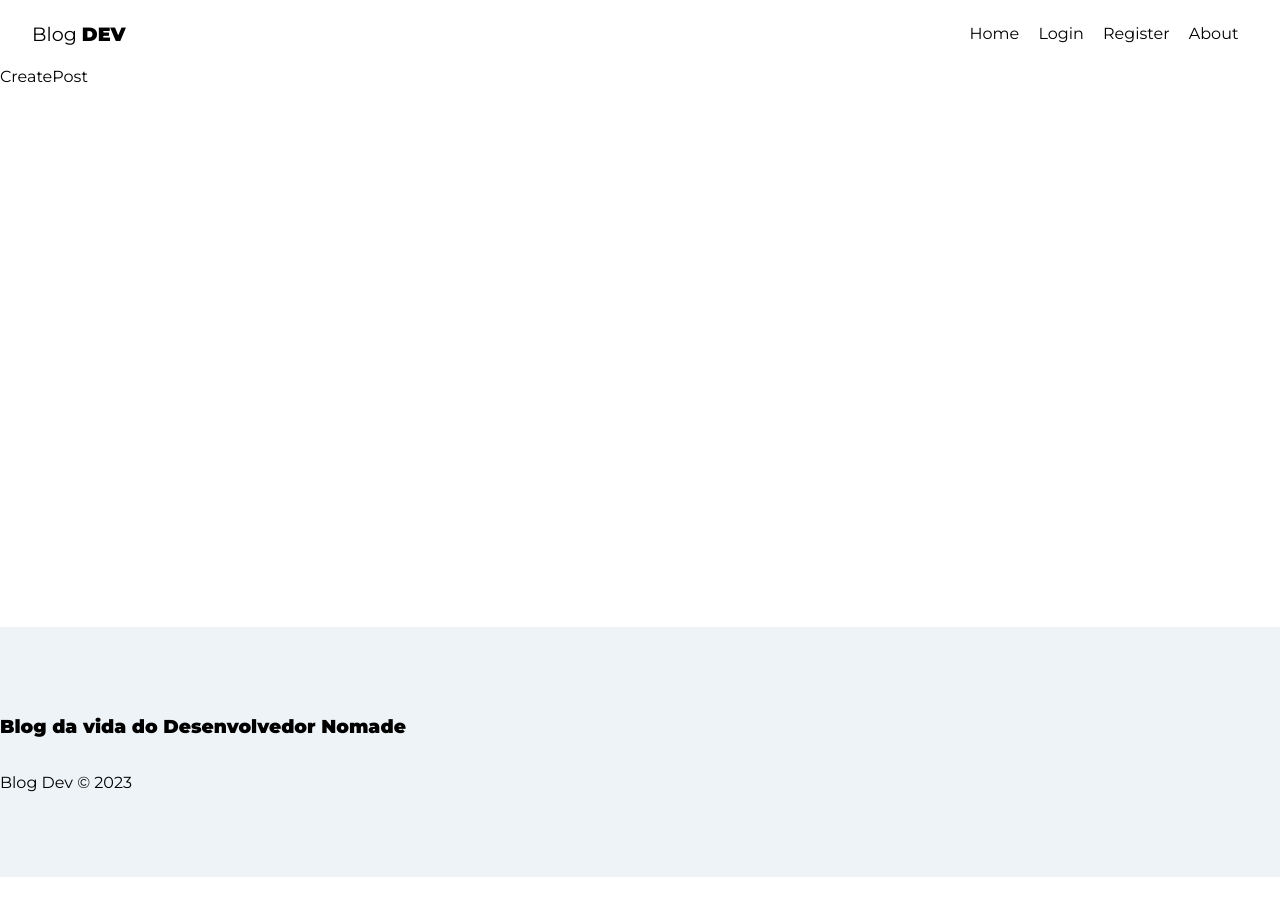
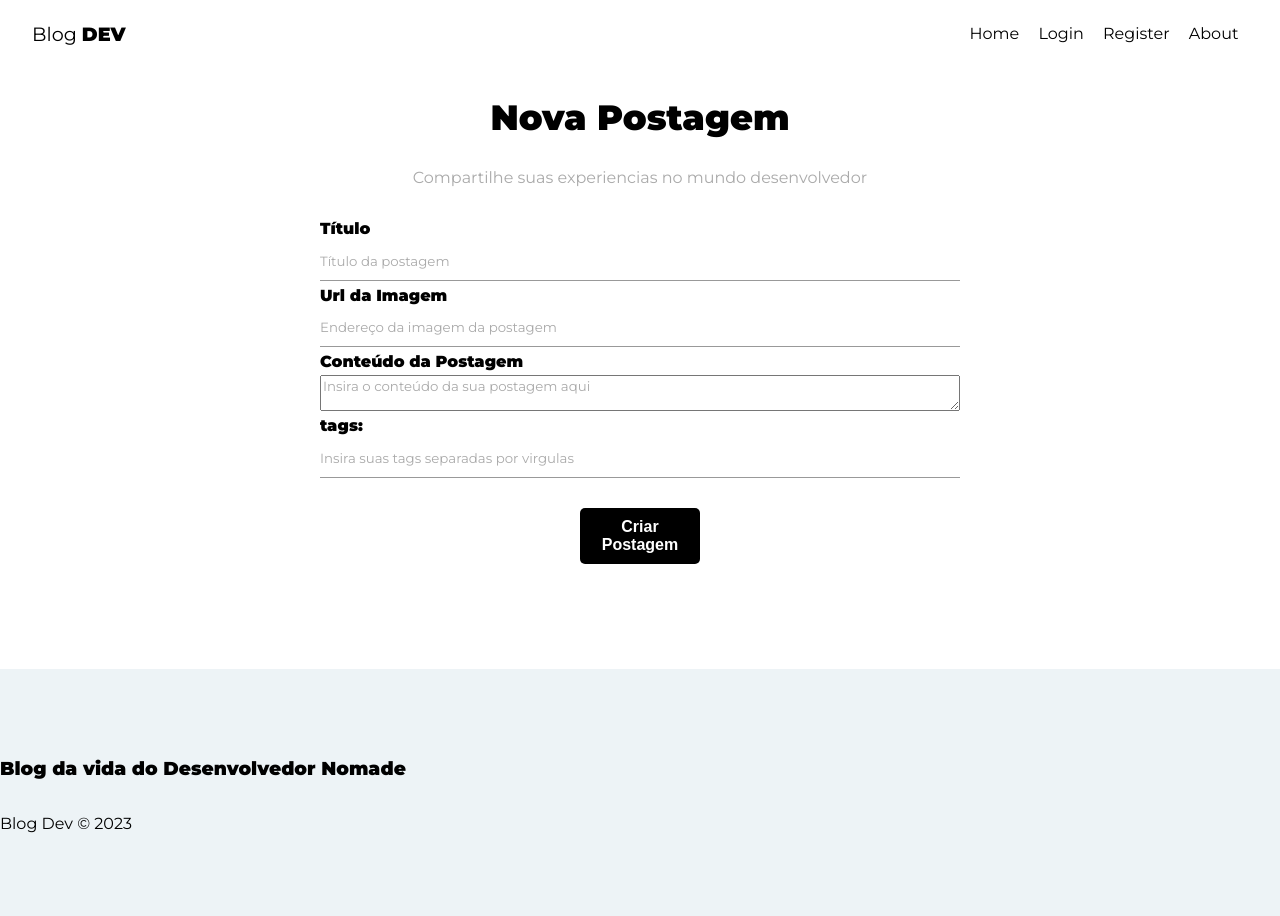
Before and after one commit to FelipeDSilver/blogDev_f3m, a React (Vite) app in the folder front-blogdev/: page /post/create in a window 1280 px wide. Shown: the top 916 px of the page. Before the commit the page ends 877 px from the top, so only its background shows below. Built offline with nearby package versions, Linux system fonts and the light colour scheme; no server answers.

Commit message:
Aula 11/12 Criado hook, Insert Document e newpost

```diff
--- a/front-blogdev/src/hooks/userAuthentication.jsx
+++ b/front-blogdev/src/hooks/userAuthentication.jsx
@@ -59,7 +59,37 @@ export const userAuthentication = () => {
 
 
     const logout = () => {
+        checkIfCancelled()
         signOut(auth)
+    }
+
+    const login = async (data) => {
+
+        checkIfCancelled()
+
+        setLoading(true)
+        setError(false)
+
+        try {
+            await signInWithEmailAndPassword(auth, data.email, data.password)
+            setLoading(false)
+        } catch (error) {
+            console.error(error.message)
+            console.table(typeof error.message)
+
+            let systemErrorMessage
+
+            if (error.message.includes("invali-login-credentials")) {
+                systemErrorMessage = "Este usuário não está cadastrado"
+            } else if (error.message.includes("Wrong-password")) {
+                systemErrorMessage = "Há erros com suas credenciais."
+            } else {
+                systemErrorMessage = "Ocorreu um erro, tente novamente mais tarde"
+            }
+
+            setLoading(false)
+            setError(systemErrorMessage)
+        }
     }
 
     useEffect(() => {
@@ -71,7 +101,8 @@ export const userAuthentication = () => {
         createUser,
         error,
         loading,
-        logout
+        logout,
+        login
     }
 }
 
--- /dev/null
+++ b/front-blogdev/src/hooks/userInsertDocument.jsx
@@ -0,0 +1,65 @@
+import { useState, useEffect, useReducer } from "react";
+import { db } from "../firebase/config";
+import { collection, addDoc, Timestamp } from "firebase/firestore";
+
+const initialState = {
+    loading: null,
+    error: null
+}
+
+const insertReducer = (state, action) =>{
+    switch (action.type) {
+        case "LOADING":
+            return { loading: true, error: null }
+        case "INSERT_DOC":
+            return { loading: false, error: null }
+        case "ERROR":
+            return { loading: false, error: action.payload }
+        default:
+            return state
+    }
+}
+
+export const userInsertDocument = (docCollection) => {
+    const [response, dispatch] = useReducer(insertReducer, initialState)
+    const [cancelled, setCancelled] = useState(false)
+
+    const checkCancelBeforeDispatch = (action) => {
+        if (!cancelled) {
+            dispatch(action)
+        }
+    }
+
+    const insertDocument = async (document) => {
+        checkCancelBeforeDispatch({ type: "LOADING" })
+
+        try {
+            const newDocument = { ...document, createdAt: Timestamp.now() }
+
+            const insertDocument = await addDoc(
+                collection(db, docCollection),
+                newDocument
+            )
+
+            checkCancelBeforeDispatch({
+                type: "INSERT_DOC",
+                payload: insertDocument
+            })
+        } catch (error) {
+            checkCancelBeforeDispatch({
+                type: "ERROR",
+                payload: error.message
+            })
+        }
+    }
+
+    useEffect(() => {
+        return () =>
+            setCancelled(true)
+    }, [])
+
+    return {
+        insertDocument,
+        response
+    }
+}
--- a/front-blogdev/src/pages/CreatePost/CreatePost.jsx
+++ b/front-blogdev/src/pages/CreatePost/CreatePost.jsx
@@ -1,9 +1,120 @@
 import React from 'react'
 import styles from './CreatePost.module.css'
+import { useState } from 'react'
+import { useNavigate } from 'react-router-dom'
+import { useAuthValue } from '../../context/AuthContext'
+import { userInsertDocument } from '../../hooks/userInsertDocument'
 
 const CreatePost = () => {
+  const [title, setTitle] = useState("")
+  const [image, setImage] = useState("")
+  const [body, setBody] = useState("")
+  const [tags, setTags] = useState([])
+  const [formError, setFormError] = useState("")
+
+  const { user } = useAuthValue()
+
+  const navigate = useNavigate()
+
+  const { insertDocument, response } = userInsertDocument("posts")
+
+  const handlerSubmit = (e) => {
+    e.preventDefault()
+    setFormError("")
+
+
+    try {
+      new URL(image)
+    } catch (error) {
+      setFormError("A imagem precisa ser uma URL válida")
+    }
+
+    const tagsArray = tags.split(",").map((tag) => tag.trim().toLowerCase())
+
+    if (!title || !image || !tags || !body) {
+      setFormError("Por favor, preencha com atenção todos os campos!")
+    }
+
+    console.log(tagsArray)
+
+    console.log({
+      title,
+      image,
+      body,
+      tags: tagsArray,
+      uid: user.uid,
+      createBy: user.displayName
+    })
+
+    if (formError) return
+
+    insertDocument(
+      {
+        title,
+        image,
+        body,
+        tags: tagsArray,
+        uid: user.uid,
+        createBy: user.displayName
+      })
+      navigate("/")
+  }
   return (
-    <div>CreatePost</div>
+    <>
+      <div className={styles.create_post}>
+        <h2>Nova Postagem</h2>
+        <p>Compartilhe suas experiencias no mundo desenvolvedor</p>
+        <form onSubmit={handlerSubmit}>
+          <label>
+            <span>Título</span>
+            <input
+              type="text"
+              name="title"
+              id="title"
+              placeholder="Título da postagem"
+              onChange={(e) => setTitle(e.target.value)}
+              value={title}
+              required />
+          </label>
+          <label>
+            <span>Url da Imagem</span>
+            <input
+              type="text"
+              name="image"
+              id="image"
+              placeholder="Endereço da imagem da postagem"
+              onChange={(e) => setImage(e.target.value)}
+              value={image}
+              required />
+          </label>
+          <label>
+            <span>Conteúdo da Postagem</span>
+            <textarea
+              name="body"
+              id="body"
+              placeholder="Insira o conteúdo da sua postagem aqui"
+              onChange={(e) => setBody(e.target.value)}
+              value={body}
+              required>
+            </textarea>
+          </label>
+          <label>
+            <span>tags:</span>
+            <input
+              type="text"
+              name="tags"
+              id="tags"
+              placeholder="Insira suas tags separadas por virgulas"
+              onChange={(e) => setTags(e.target.value)}
+              value={tags}
+              required />
+          </label>
+          {!response.loading && <button className='btn'> Criar Postagem</button>}
+          {response.loading && <button className='btn' disabled> Postando... </button>}
+          {response.error && <p className='error'>{response.error || formError}</p>}
+        </form>
+      </div>
+    </>
   )
 }
 
--- a/front-blogdev/src/pages/CreatePost/CreatePost.module.css
+++ b/front-blogdev/src/pages/CreatePost/CreatePost.module.css
@@ -0,0 +1,12 @@
+.create_post{
+    text-align: center;
+}
+
+.create_post h2{
+    font-size: 2.2em;
+}
+
+.create_post p{
+    color: #aaa;
+    margin-bottom: 2em;
+}
--- a/front-blogdev/src/pages/Login/Login.jsx
+++ b/front-blogdev/src/pages/Login/Login.jsx
@@ -1,68 +1,64 @@
-import React, {useState, useEffect} from "react";
-import {userLogin} from "../../hooks/userAuthentication";
+import React, { useState, useEffect } from 'react'
+import styles from './Login.module.css'
+import { userAuthentication } from '../../hooks/userAuthentication'
+import { useNavigate } from 'react-router-dom'
 
 const Login = () => {
-  const [email, setEmail] = useState("");
-  const [password, setPassword] = useState("");
-  const [error, setError] = useState("");
+  const [email, setEmail] = useState('')
+  const [password, setPassword] = useState('')
+  const [error, setError] = useState('')
 
-  const {login, error: authError, loading} = userLogin();
+  const { login, error: authError, loading } = userAuthentication()
+  const navigate = useNavigate()
+
+  const handlerSubmit = async (e) => {
+    e.preventDefault()
+    setError('')
+    const user = {
+      email,
+      password
+    }
+
+    const res = await login(user)
+
+    console.table(res)
+    navigate("/post/create")
+  }
 
   useEffect(() => {
-  }, []);
-
-  const handleSubmit = async (e) => {
-    e.preventDefault();
-    setError("");
-    const user = {
-      email,
-      password,
-    };
-
-    if(!email || !password){
-        setError("Preencha todos os campos")
-        return
+    if (authError) {
+      setError(authError)
     }
-
-    const res = await login(user);
-
-    console.table(res);
-  };
+  }, [authError])
 
   return (
-    <div>
-      <h1>Login</h1>
-      <p>Entre com seu email e senha</p>
-      <form onSubmit={handleSubmit}>
+    <div className={styles.login}>
+      <h1>Entrar no BlogDev</h1>
+      <p>Entre no ambiente do BlogDev, e comece a compartilhar suas idéias!</p>
+      <form onSubmit={handlerSubmit}>
         <label>
-          <span>E-mail:</span>
+          <span>E-mail: </span>
           <input
             type="email"
-            name="email"
+            name='email'
             required
-            placeholder="E-mail do usuário"
+            value={email}
             onChange={(e) => setEmail(e.target.value)}
-            value={email}
-          />
+            placeholder='Entre com seu email'></input>
         </label>
         <label>
-          <span>Senha:</span>
+          <span>Senha: </span>
           <input
             type="password"
-            name="password"
+            name='password'
             required
-            placeholder="Insira a senha"
+            value={password}
             onChange={(e) => setPassword(e.target.value)}
-            value={password}
-          />
+            placeholder='Entre com sua senha'></input>
         </label>
-        {!loading && <button className="btn">Entrar</button>}
-        {loading && (
-          <button className="btn" disabled>
-            Entrando...
-          </button>
-        )}
-        {error && <p className="error">{error}</p>}
+        {!loading && <button className='btn'> Login</button>}
+        {loading && <button className='btn'> Aguarde...</button>}
+        {error && <p className='error'>{error}</p>}
       </form>
     </div>
   )
--- a/front-blogdev/src/pages/Login/Login.module.css
+++ b/front-blogdev/src/pages/Login/Login.module.css
@@ -0,0 +1,7 @@
+.login{
+    text-align: center;
+}
+
+.login p{
+    color: #aaa;
+}
```
